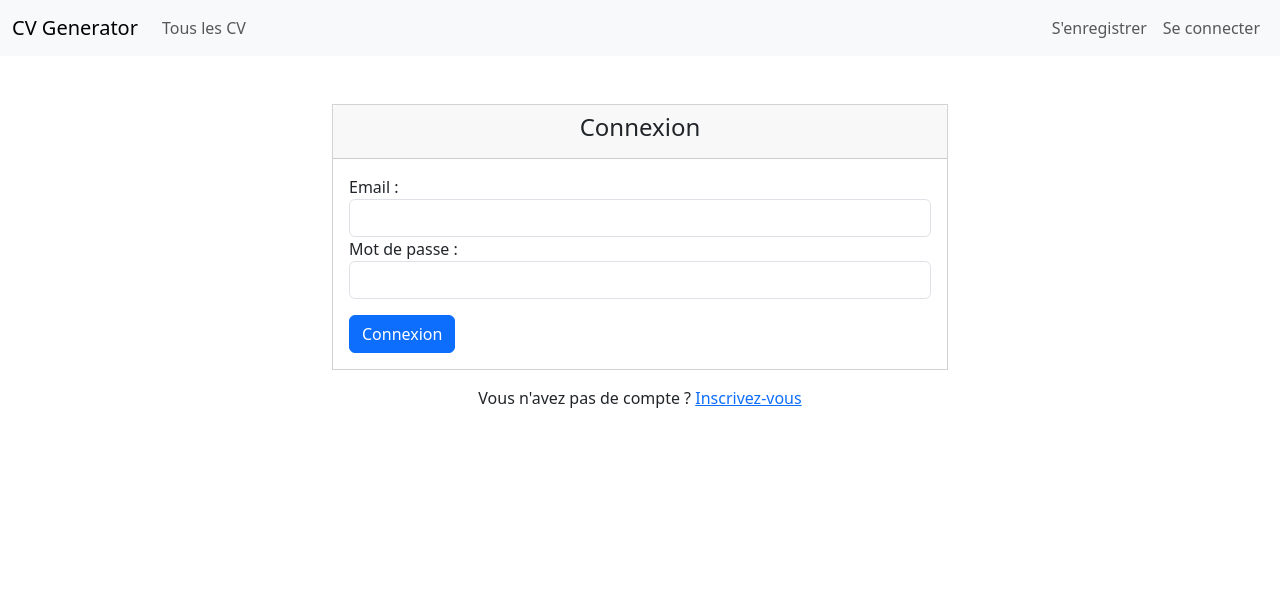
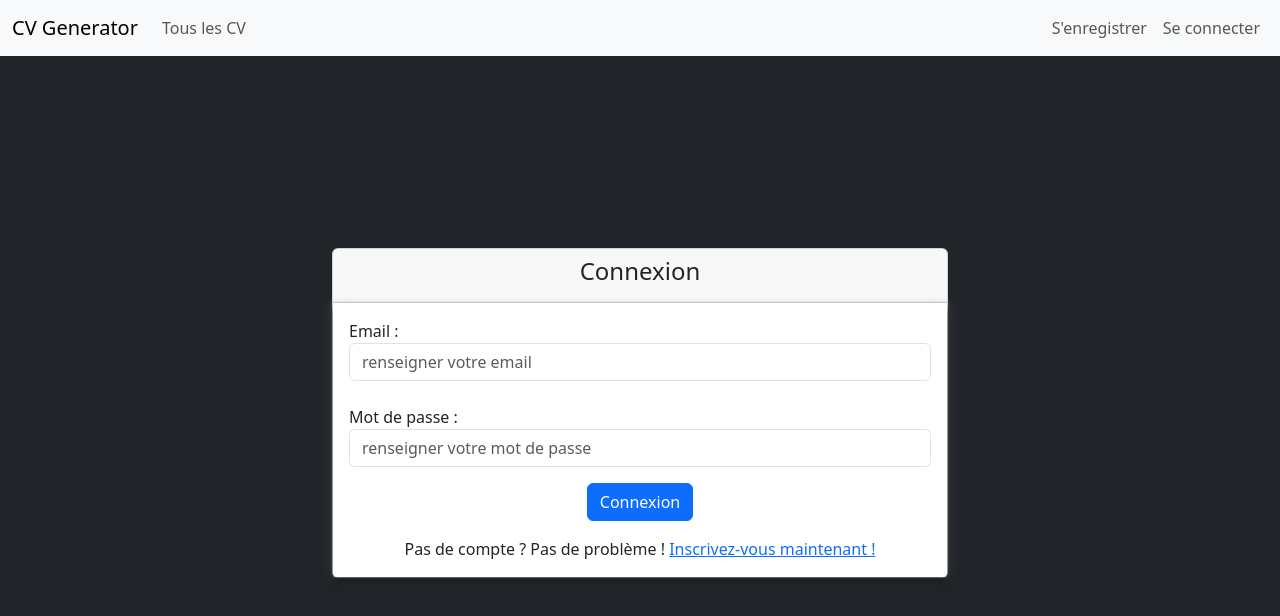
Before and after one commit to Efrei-React-NodeJS-CV-Generator/cvGeneratorFront, a React (Vite) app: page /login in a window 1280 px wide. Shown: the top 616 px of the page. Built offline with nearby package versions, Linux system fonts and the light colour scheme.

Commit message:
ajout style login / profil / editProfil / home

```diff
--- a/public/Asset/Style/style.css
+++ b/public/Asset/Style/style.css
@@ -0,0 +1,32 @@
+.form-login{
+    margin-top: 12rem;
+    border-radius: 10px;
+
+}
+
+.card-profil, .card-body{
+    box-shadow:
+    0 4px 8px rgba(0, 0, 0, 0.7),
+    0 0 12px rgba(255, 255, 255, 0.2),
+    0 0 4px rgba(255, 255, 255, 0.4);
+}
+
+.nav-link {
+    position: relative; /* Nécessaire pour le positionnement de ::after */
+    text-decoration: none; /* Supprime le sous-lignement par défaut */
+  }
+
+.nav-link::after{
+    content: ''; /* Nécessaire pour créer l'élément virtuel */
+    position: absolute;
+    bottom: 0;
+    left: 0;
+    width: 0;
+    height: 2px; /* Épaisseur de la ligne */
+    background-color: #1565c0; /* Couleur de la ligne */
+    transition: width 0.4s ease; /* Animation progressive */
+}
+
+.nav-link:hover::after {
+    width: 100%; /* La ligne s'étend sur toute la largeur */
+  }
--- a/src/App.jsx
+++ b/src/App.jsx
@@ -9,12 +9,13 @@ import ShowMyCv from "./Pages/Cv/ShowMyCv"
 import MyCvViewModeEnum from "./Enum/MyCvViewModeEnum"
 import ShowCv from "./Pages/Cv/ShowCv"
 import CvIndex from "./Pages/Cv/CvIndex"
+import '../public/Asset/Style/style.css';
 
 function App() {
 
   return (
     <>
-      <div className="container-fluid vh-100">
+      <div className="container-fluid vh-100 bg-dark">
         <div className="row">
           <Header />
         </div>
--- a/src/Components/Authentification/LoginForm.jsx
+++ b/src/Components/Authentification/LoginForm.jsx
@@ -1,5 +1,6 @@
 import{ ErrorMessage, Field, Form, Formik } from 'formik';
 import * as Yup from 'yup';
+import { Link } from "react-router-dom";
 import React, { useContext} from 'react';
 import { useNavigate } from 'react-router-dom';
 import { UserContext } from '../../Context/UserContext';
@@ -47,19 +48,24 @@ const LoginForm = () => {
             >
                 {({ isSubmitting }) => (
                     <Form>
-                        <div className="form-group">
+                        <div className="form-group mb-4">
                             <label htmlFor="login">Email :</label>
-                            <Field className="form-control" type="email" name="email" />
+                            <Field className="form-control" type="email" name="email" placeholder="renseigner votre email" required/>
                             {/* <ErrorMessage style={{ color: "red" }} name="email" component="div" /> */}
                         </div>
                         <div className="form-group">
                             <label htmlFor="login">Mot de passe :</label>
-                            <Field className="form-control" type="password" name="password" />
+                            <Field className="form-control" type="password" name="password" placeholder="renseigner votre mot de passe" required/>
                             {/* <ErrorMessage style={{ color: "red" }} name="password" component="div" /> */}
                         </div>
-                        <button className="btn btn-primary mt-3" type="submit" disabled={isSubmitting}>
-                            Connexion
-                        </button>
+                        <div className=" d-flex flex-column gap-3 align-items-center text-center mt-3">
+                            <button className="btn btn-primary" type="submit" disabled={isSubmitting}>
+                                Connexion
+                            </button>
+                            <p className='mb-0'>
+                                Pas de compte ? Pas de problème ! <Link to="/register">Inscrivez-vous maintenant !</Link>
+                            </p>
+                        </div>
                     </Form>
                 )}
             </Formik>
--- a/src/Components/User/Profile/DisplayMode/ProfileEdit.jsx
+++ b/src/Components/User/Profile/DisplayMode/ProfileEdit.jsx
@@ -53,7 +53,7 @@ const ProfileEdit = ({ userData, userId, userToken }) => {
                 })}
             >
                 {({ isSubmitting }) => (
-                    <Form>
+                    <Form className="d-flex flex-column gap-3">
                         <div className="form-group">
                             <label htmlFor="email">Email :</label>
                             <Field className="form-control" type="email" name="email" />
@@ -69,8 +69,7 @@ const ProfileEdit = ({ userData, userId, userToken }) => {
                             <Field className="form-control" type="prenom" name="prenom" />
                             <ErrorMessage style={{ color: "red" }} name="prenom" component="div" />
                         </div>
-
-                        <div className="form-group mt-5">
+                        <div className="form-group">
                             <label htmlFor="password">Changer de mot de passe :</label>
                             <Field className="form-control" type="password" name="password" />
                             <ErrorMessage style={{ color: "red" }} name="password" component="div" />
--- a/src/Components/User/Profile/UserProfile.jsx
+++ b/src/Components/User/Profile/UserProfile.jsx
@@ -1,5 +1,6 @@
 import { GetAuthenticatedUserId, GetAuthenticatedUserToken} from "../../../Utils/Security/AuthorizationHelper";
 import { useState, useEffect } from "react";
+import { useNavigate } from "react-router-dom";
 import PropTypes from "prop-types";
 import { getApiRoute } from "../../../Utils/Route/ApiRoute";
 import ProfileShow from "./DisplayMode/ProfileShow";
@@ -13,6 +14,12 @@ const UserProfile = ({ isEditMode }) => {
 
     const [userData, setUserData] = useState(null);
     const [error, setError] = useState(null);
+
+    const navigate = useNavigate();
+
+    const handleEdit = () => {
+        navigate(`/profile/edit`);
+    };
 
     useEffect(() => {
         fetch(getApiRoute(`user/${userId}`), {
@@ -42,17 +49,42 @@ const UserProfile = ({ isEditMode }) => {
     }
 
     return (
-        <div className="container mt-5">
-            { <h1 className="mb-4">{isEditMode ? "Modifier son profil" : "Page de profil"}</h1> }
+        <div className="container mt-3 w-50">
+            <h1 className="mb-4 text-center">
+                {isEditMode ? "Modifier son profil" : "Page de profil"}
+            </h1>
             {userData && (
-                <div className="card">
-                    <div className="card-body">
-                        <h5 className="card-title mb-4">Mon profil</h5>
-                        {isEditMode ? <ProfileEdit userData={userData} userId={userId} userToken={userToken} /> : <ProfileShow userData={userData} />}
+                <div className="card card-profil border-0">
+                <div className="card-body">
+                    <div className="d-flex align-items-center mb-4">
+                    <img
+                        src={userData.profilePicture || "https://via.placeholder.com/150"}
+                        alt="Photo de profil"
+                        className="rounded-circle me-3"
+                        style={{ width: '80px', height: '80px', objectFit: 'cover' }}
+                    />
+                    <div>
+                        {/* <h5 className="card-title mb-1">{userData.name || "Nom d'utilisateur"}</h5> */}
+                        <p className="text-muted mb-0">{userData.email || "Email non disponible"}</p>
                     </div>
+                    </div>
+                    <hr />
+                    {isEditMode ? (
+                    <ProfileEdit
+                        userData={userData}
+                        userId={userId}
+                        userToken={userToken}
+                    />
+                    ) : (
+                    <ProfileShow userData={userData} />
+                    )}
+                    <div className="d-flex justify-content-end mt-4">
+                    </div>
+                </div>
                 </div>
             )}
         </div>
+
     );
 };
 
--- a/src/Pages/Index.jsx
+++ b/src/Pages/Index.jsx
@@ -5,10 +5,11 @@ function Index() {
   const navigate = useNavigate()
 
   return (
-    <div className="container d-flex justify-content-center p-4">
+    <div className="container d-flex justify-content-center align-items-center p-4">
       <div className="d-flex flex-column justify-content-center">
-        <h2 className="p-4">Bienvenue sur CV Generator</h2>
-        <div className="d-flex flex-row justify-content-center">
+        <h2 className="p-4 text-light text-center">Bienvenue sur CV Generator</h2>
+        <h3 className="p-4 text-light text-center">Crée et partager votre cv au monde entier !! </h3>
+        <div className="d-flex flex-row gap-3 justify-content-center">
           <Button variant="contained" onClick={() => navigate("/register")}>
             Créer mon CV
           </Button>
--- a/src/Pages/Login.jsx
+++ b/src/Pages/Login.jsx
@@ -1,4 +1,3 @@
-import { Link } from "react-router-dom";
 import { useRequireOfflineUser } from "../Utils/Security/AuthorizationHelper";
 import LoginForm from "../Components/Authentification/LoginForm";
 
@@ -8,8 +7,8 @@ function Login() {
 
     return (
         <div className="row justify-content-center">
-            <div className="col-11 col-xs-11 col-sm-10 col-md-8 col-lg-6 mt-5">
-                <div className="card rounded-0">
+            <div className="col-11 col-xs-11 col-sm-10 col-md-8 col-lg-6 form-login">
+                <div className="card">
                     <div className="card-header text-center">
                         <h4>Connexion</h4>
                     </div>
@@ -17,11 +16,6 @@ function Login() {
                         <LoginForm />
                     </div>
                 </div>
-                <div className="text-center mt-3">
-                    <p>
-                        Vous n&apos;avez pas de compte ? <Link to="/register">Inscrivez-vous</Link>
-                    </p>
-                </div>
             </div>
         </div>
     );
```
Also changed, not shown: 1 other file (tests, documents, lock files or other folders).
